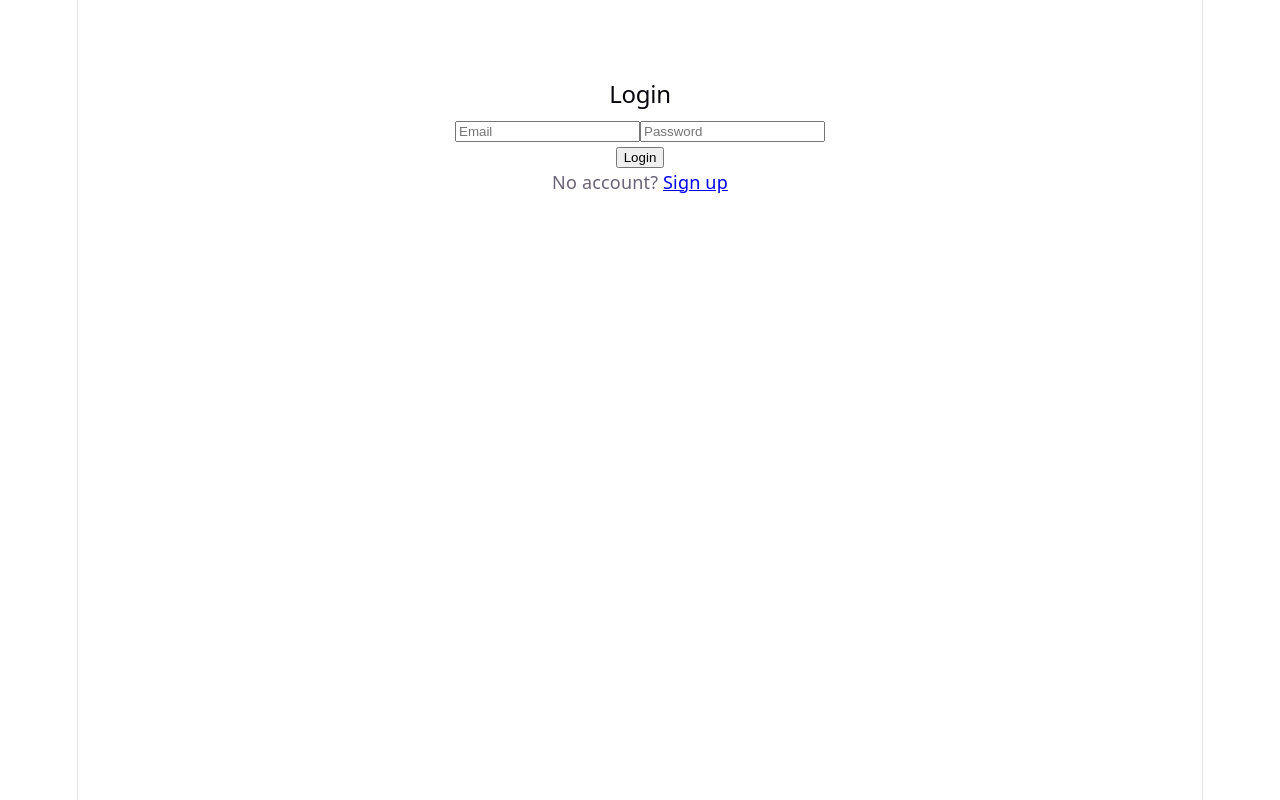
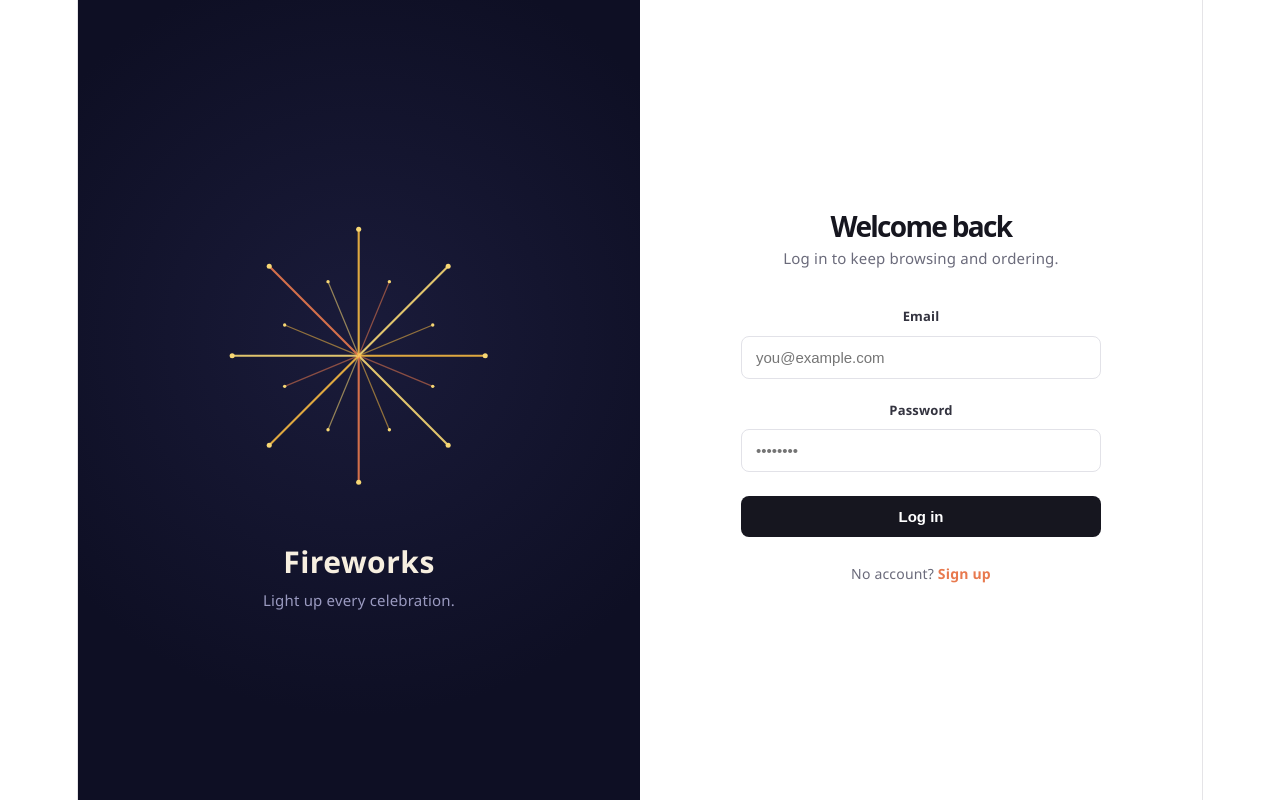
Before and after one commit to mirzamudassir1/Fireworks, a React app in the folder frontend/: page /login in a window 1280 px wide. Built offline with nearby package versions, Linux system fonts and the light colour scheme; the HTML template or start-up script is replaced by a standard one.

Commit message:
fix login page

```diff
--- a/frontend/src/pages/Login.jsx
+++ b/frontend/src/pages/Login.jsx
@@ -7,43 +7,272 @@ export default function Login() {
   const [email, setEmail] = useState("");
   const [password, setPassword] = useState("");
   const [error, setError] = useState("");
+  const [loading, setLoading] = useState(false);
   const { login } = useAuth();
   const navigate = useNavigate();
 
   const handleSubmit = async (e) => {
     e.preventDefault();
     setError("");
+    setLoading(true);
     try {
       const res = await api.post("/auth/login", { email, password });
       login(res.data.access_token);
       navigate("/products");
     } catch (err) {
       setError(err.response?.data?.detail || "Login failed");
+    } finally {
+      setLoading(false);
     }
   };
 
   return (
-    <div style={{ maxWidth: 400, margin: "80px auto" }}>
-      <h2>Login</h2>
-      <form onSubmit={handleSubmit}>
+    <div className="auth-page">
+      <div className="auth-visual">
+        <svg
+          className="burst"
+          viewBox="0 0 400 400"
+          fill="none"
+          xmlns="http://www.w3.org/2000/svg"
+        >
+          <circle cx="200" cy="200" r="3" fill="#F5B942" />
+          {Array.from({ length: 16 }).map((_, i) => {
+            const angle = (i / 16) * Math.PI * 2;
+            const len = i % 2 === 0 ? 150 : 95;
+            const x2 = 200 + Math.cos(angle) * len;
+            const y2 = 200 + Math.sin(angle) * len;
+            const colors = ["#F5B942", "#E8794E", "#F7D774"];
+            return (
+              <line
+                key={i}
+                x1="200"
+                y1="200"
+                x2={x2}
+                y2={y2}
+                stroke={colors[i % colors.length]}
+                strokeWidth={i % 2 === 0 ? 2.5 : 1.5}
+                strokeLinecap="round"
+                opacity={i % 2 === 0 ? 0.9 : 0.55}
+              />
+            );
+          })}
+          {Array.from({ length: 16 }).map((_, i) => {
+            const angle = (i / 16) * Math.PI * 2;
+            const len = i % 2 === 0 ? 150 : 95;
+            const x2 = 200 + Math.cos(angle) * len;
+            const y2 = 200 + Math.sin(angle) * len;
+            return (
+              <circle
+                key={`dot-${i}`}
+                cx={x2}
+                cy={y2}
+                r={i % 2 === 0 ? 3 : 2}
+                fill="#F7D774"
+              />
+            );
+          })}
+        </svg>
+
+        <div className="auth-visual-text">
+          <span className="brand-mark">Fireworks</span>
+          <p className="brand-tagline">Light up every celebration.</p>
+        </div>
+      </div>
+
+      <div className="auth-form-panel">
+        <div className="auth-form-wrap">
+          <h1 className="auth-heading">Welcome back</h1>
+          <p className="auth-subheading">Log in to keep browsing and ordering.</p>
+
+          <form onSubmit={handleSubmit} className="auth-form">
+            <div className="field">
+              <label htmlFor="email">Email</label>
               <input
+                id="email"
                 type="email"
-          placeholder="Email"
                 value={email}
                 onChange={(e) => setEmail(e.target.value)}
+                placeholder="you@example.com"
                 required
               />
+            </div>
+
+            <div className="field">
+              <label htmlFor="password">Password</label>
               <input
+                id="password"
                 type="password"
-          placeholder="Password"
                 value={password}
                 onChange={(e) => setPassword(e.target.value)}
+                placeholder="••••••••"
                 required
               />
-        <button type="submit">Login</button>
+            </div>
+
+            {error && <p className="auth-error">{error}</p>}
+
+            <button type="submit" className="auth-button" disabled={loading}>
+              {loading ? "Logging in…" : "Log in"}
+            </button>
           </form>
-      {error && <p style={{ color: "red" }}>{error}</p>}
-      <p>No account? <Link to="/signup">Sign up</Link></p>
+
+          <p className="auth-footer">
+            No account? <Link to="/signup">Sign up</Link>
+          </p>
+        </div>
+      </div>
+
+      <style>{`
+        * { box-sizing: border-box; }
+
+        .auth-page {
+          min-height: 100vh;
+          width: 100%;
+          display: flex;
+          font-family: 'Segoe UI', system-ui, -apple-system, sans-serif;
+        }
+
+        .auth-visual {
+          flex: 1;
+          background: radial-gradient(circle at 50% 42%, #1A1B3A 0%, #0E0F24 70%);
+          display: flex;
+          flex-direction: column;
+          align-items: center;
+          justify-content: center;
+          position: relative;
+          min-height: 100vh;
+          padding: 40px;
+        }
+
+        .burst {
+          width: min(70%, 420px);
+          height: auto;
+        }
+
+        .auth-visual-text {
+          margin-top: 24px;
+          text-align: center;
+        }
+
+        .brand-mark {
+          font-size: 30px;
+          font-weight: 700;
+          letter-spacing: 0.5px;
+          color: #F7EFE0;
+        }
+
+        .brand-tagline {
+          margin-top: 8px;
+          font-size: 15px;
+          color: #9A9AC0;
+        }
+
+        .auth-form-panel {
+          flex: 1;
+          background: #FFFFFF;
+          display: flex;
+          align-items: center;
+          justify-content: center;
+          padding: 40px;
+        }
+
+        .auth-form-wrap {
+          width: 100%;
+          max-width: 360px;
+        }
+
+        .auth-heading {
+          font-size: 28px;
+          font-weight: 700;
+          color: #16161F;
+          margin: 0 0 6px;
+        }
+
+        .auth-subheading {
+          font-size: 15px;
+          color: #6B6B7B;
+          margin: 0 0 32px;
+        }
+
+        .auth-form {
+          display: flex;
+          flex-direction: column;
+          gap: 18px;
+        }
+
+        .field {
+          display: flex;
+          flex-direction: column;
+          gap: 6px;
+        }
+
+        .field label {
+          font-size: 13px;
+          font-weight: 600;
+          color: #33333F;
+        }
+
+        .field input {
+          padding: 12px 14px;
+          font-size: 15px;
+          border: 1.5px solid #E2E2E8;
+          border-radius: 8px;
+          outline: none;
+          transition: border-color 0.15s ease;
+          color: #16161F;
+        }
+
+        .field input:focus {
+          border-color: #E8794E;
+        }
+
+        .auth-error {
+          margin: 0;
+          font-size: 14px;
+          color: #C23A3A;
+        }
+
+        .auth-button {
+          margin-top: 6px;
+          padding: 12px 14px;
+          font-size: 15px;
+          font-weight: 600;
+          background: #16161F;
+          color: #fff;
+          border: none;
+          border-radius: 8px;
+          cursor: pointer;
+          transition: background 0.15s ease;
+        }
+
+        .auth-button:hover:not(:disabled) {
+          background: #E8794E;
+        }
+
+        .auth-button:disabled {
+          opacity: 0.6;
+          cursor: default;
+        }
+
+        .auth-footer {
+          margin-top: 24px;
+          text-align: center;
+          font-size: 14px;
+          color: #6B6B7B;
+        }
+
+        .auth-footer a {
+          color: #E8794E;
+          font-weight: 600;
+          text-decoration: none;
+        }
+
+        @media (max-width: 800px) {
+          .auth-page { flex-direction: column; }
+          .auth-visual { min-height: 260px; padding: 24px; }
+          .burst { width: 45%; }
+        }
+      `}</style>
     </div>
   );
 }
```
Lines whose indentation alone changed are shown as unchanged.
